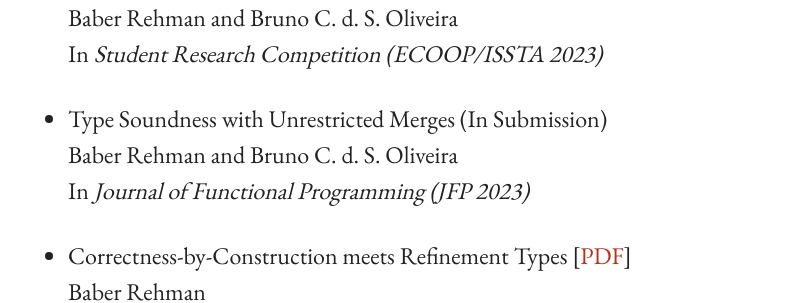
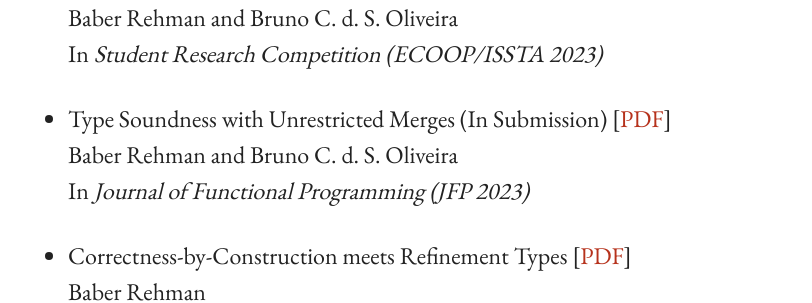
Before and after one commit to baberrehman/baberrehman.github.io, a Jekyll site: the page built from index.md, in a window 1280 px wide and 900 px high, scrolled down 3647 px. Shown: the part 157-460 px from the top of the window, without its empty margins (44-856 px from the left). Built offline with Jekyll 4.4.1, drawn with Linux system fonts in a browser that asks for light colours.

Commit message:
jfp 23 draft

```diff
--- a/index.md
+++ b/index.md
@@ -131,9 +131,11 @@ Baber Rehman <br />
 Baber Rehman and Bruno C. d. S. Oliveira <br />
 In <i>Student Research Competition (ECOOP/ISSTA 2023)</i>
 
-* Type Soundness with Unrestricted Merges (In Submission) <br />
+* Type Soundness with Unrestricted Merges (In Submission)
+[[PDF](files/jfp_23.pdf)] <br />
 Baber Rehman and Bruno C. d. S. Oliveira <br />
 In <i>Journal of Functional Programming (JFP 2023)</i>
+
 
 * Correctness-by-Construction meets Refinement Types
 [[PDF](https://conf.researchr.org/track/ecoop-issta-2023/FTfJP-2023#event-overview)] <br />
```
Also changed, not shown: 1 other file.
